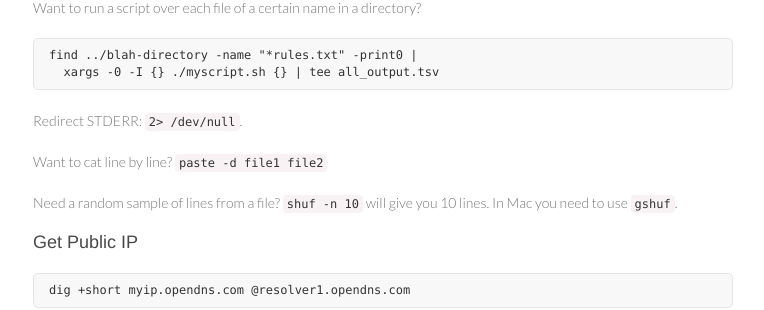
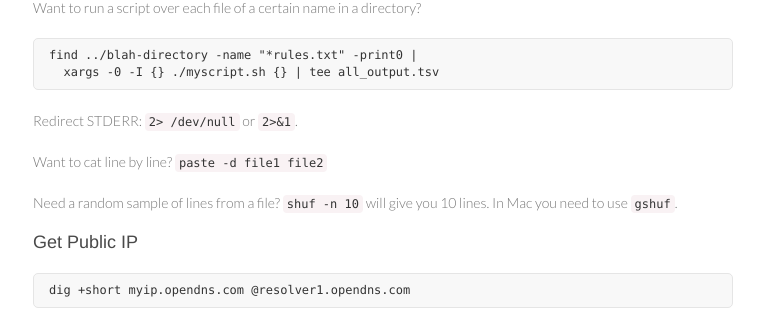
Before and after one commit to rjwalls/tips, a Jekyll site: the page built from _posts/1900-01-01-Bash.md, in a window 1280 px wide. Shown: the part 219-529 px from the top of the page, without its empty margins (257-1021 px from the left). Built offline with Jekyll 4.4.1, drawn with Linux system fonts in a browser that asks for light colours; Markdown is read by kramdown in place of the engine named in the settings.

Commit message:
Update 1900-01-01-Bash.md

````diff
--- a/_posts/1900-01-01-Bash.md
+++ b/_posts/1900-01-01-Bash.md
@@ -14,7 +14,7 @@ find ../blah-directory -name "*rules.txt" -print0 |
   xargs -0 -I {} ./myscript.sh {} | tee all_output.tsv
 ```
 
-Redirect STDERR: `2> /dev/null`.
+Redirect STDERR: `2> /dev/null` or `2>&1`.
 
 Want to cat line by line? `paste -d file1 file2`
 
````
